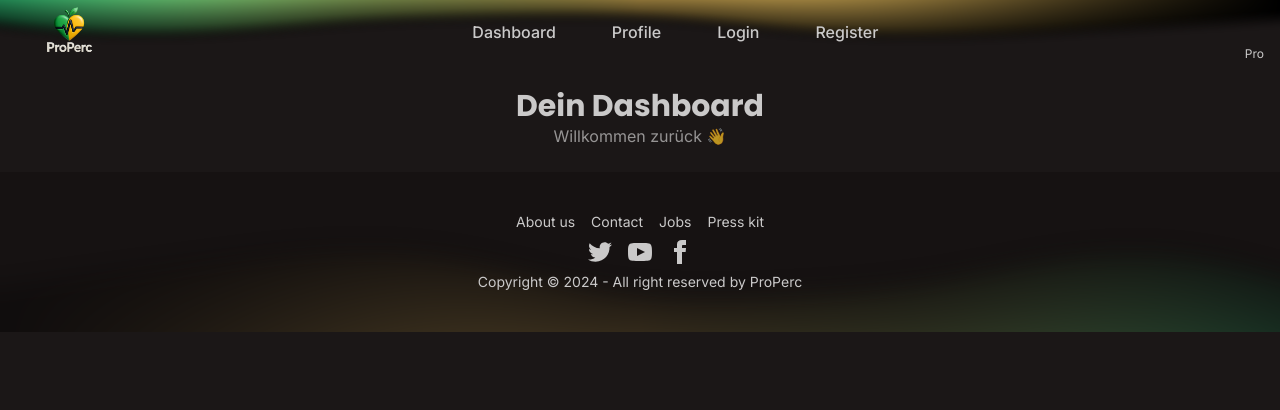
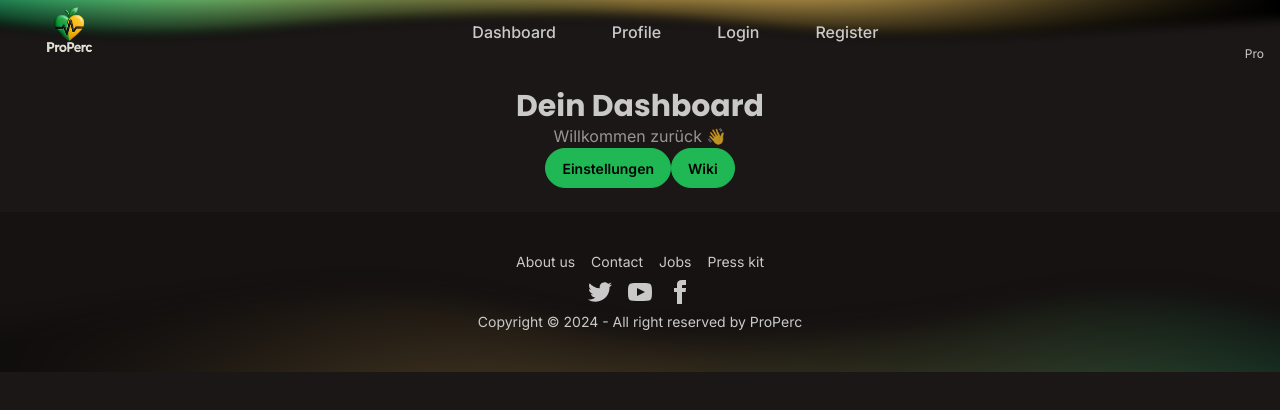
Before and after one commit to CaRpA-devo/ProPerc, a React (Vite) app in the folder frontend/: page /dashboard in a window 1280 px wide. Shown: the top 410 px of the page. Built offline with nearby package versions, Linux system fonts and the light colour scheme; no server answers; some icons are missing.

Commit message:
settings wiki navigation

```diff
--- a/frontend/src/App.jsx
+++ b/frontend/src/App.jsx
@@ -6,6 +6,7 @@ import { DashboardPage } from "./components/pages/dashboard.page";
 
 import NotFoundPage from "./components/pages/notfound.page";
 import { SettingsPage } from "./components/pages/settings.page.jsx";
+import { WikiPage } from "./components/pages/wiki.page.jsx";
 
 function App() {
   return (
@@ -25,6 +26,9 @@ function App() {
         {/* Settings */}
         <Route element={<SettingsPage />} path="/settings"></Route>
 
+        {/* Wiki */}
+        <Route element={<WikiPage />} path="/wiki"></Route>
+
         {/* 404-Route*/}
         <Route path="*" element={<NotFoundPage />} />
       </Routes>
--- a/frontend/src/components/pages/dashboard.page.jsx
+++ b/frontend/src/components/pages/dashboard.page.jsx
@@ -1,4 +1,6 @@
+import { Link } from "react-router-dom";
 import { DashboardLayout } from "../layouts/dashboard.layout";
+import { Button } from "../atoms/button.comp";
 
 export function DashboardPage() {
   return (
@@ -10,6 +12,12 @@ export function DashboardPage() {
           <div className="text-center">
             <h1 className="text-3xl font-bold">Dein Dashboard</h1>
             <p className="opacity-70">Willkommen zurück 👋</p>
+            <Link to="/settings">
+              <Button>Einstellungen</Button>
+            </Link>
+            <Link to="/wiki">
+              <Button>Wiki</Button>
+            </Link>
           </div>
         </section>
       </DashboardLayout>
--- a/frontend/src/components/pages/settings.page.jsx
+++ b/frontend/src/components/pages/settings.page.jsx
@@ -11,7 +11,9 @@ export function SettingsPage() {
             <h1 className="text-3xl font-bold">Einstellungen</h1>
           </div>
         </section>
+        <section className="p-6 flex justify-center">
           <section className="flex w-full items-center flex-col align-center gap-4">
+            <h2>Persönliches</h2>
             {/* Geschlecht */}
             <label className="select">
               <span className="label">Geschlecht</span>
@@ -31,13 +33,14 @@ export function SettingsPage() {
 
             {/* Größe */}
             <input type="text" placeholder="Größe:" className="input" />
-
             {/* Geburtsdatum */}
             <label className="input">
               <span className="label">Geburtsdatum</span>
               <input type="date" />
             </label>
-
+          </section>
+          <section className="flex w-full items-center flex-col align-center gap-4">
+            <h2>Account</h2>
             {/* Email */}
             <label className="floating-label">
               <span>Email-Adresse</span>
@@ -87,7 +90,9 @@ export function SettingsPage() {
                 />
               </svg>
             </label>
-          <div class="flex gap-4">
+          </section>
+        </section>
+        <div class="flex gap-4 items-center flex-col align-center">
           <Link to="/dashboard">
             <Button>Abbruch</Button>
           </Link>
@@ -96,7 +101,6 @@ export function SettingsPage() {
             <Button>Speichern</Button>
           </Link>
         </div>
-        </section>
       </DashboardLayout>
     </>
   );
--- a/frontend/src/components/pages/wiki.page.jsx
+++ b/frontend/src/components/pages/wiki.page.jsx
@@ -0,0 +1,18 @@
+import { Link } from "react-router";
+import { DashboardLayout } from "../layouts/dashboard.layout";
+import { Button } from "../atoms/button.comp";
+
+export function WikiPage() {
+  return (
+    <>
+      <DashboardLayout>
+        <section class="p-6 flex justify-center">
+          <h1>PercyPedia</h1>
+          <Link to="/dashboard">
+            <Button>Dashboard</Button>
+          </Link>
+        </section>
+      </DashboardLayout>
+    </>
+  );
+}
```
Lines whose indentation alone changed are shown as unchanged.
